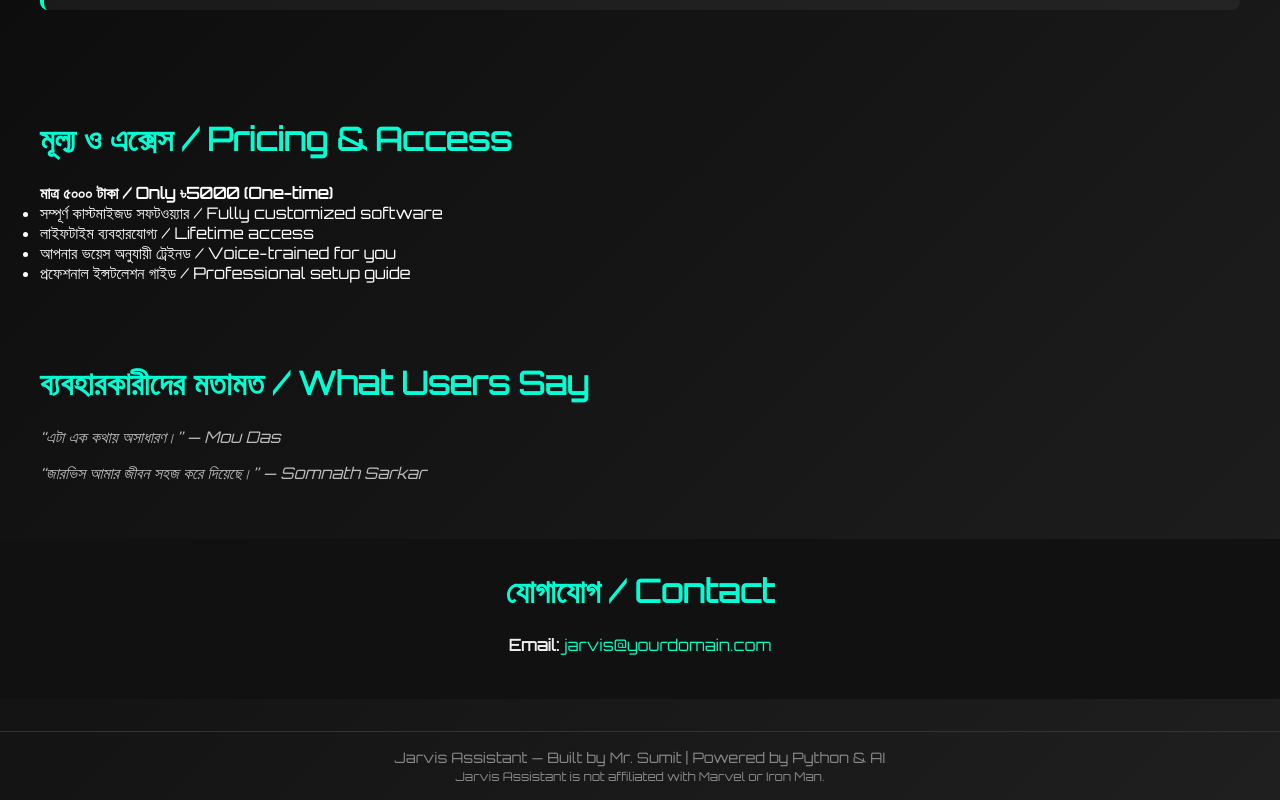
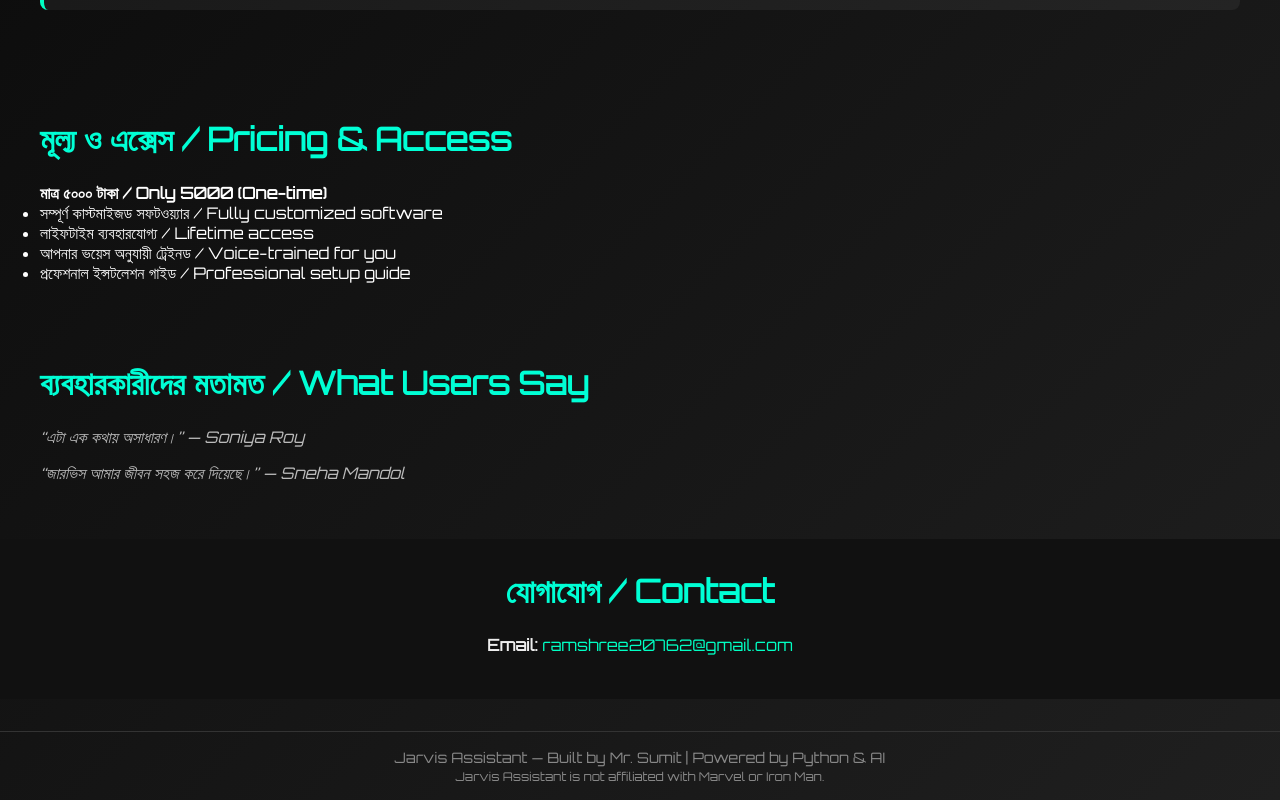
Before and after one commit to Coding127/jarvisbysumit, a plain HTML site: page index.html in a window 1280 px wide. Shown: the part 1610-2410 px from the top of the page. Drawn offline with Linux system fonts and the light colour scheme.

Commit message:
Update index.html

```diff
--- a/index.html
+++ b/index.html
@@ -117,7 +117,7 @@
 
   <section>
     <h2>মূল্য ও এক্সেস / Pricing & Access</h2>
-    <p><strong>মাত্র ৫০০০ টাকা / Only ৳5000 (One-time)</strong></p>
+    <p><strong>মাত্র ৫০০০ টাকা / Only 5000 (One-time)</strong></p>
     <ul>
       <li>সম্পূর্ণ কাস্টমাইজড সফটওয়্যার / Fully customized software</li>
       <li>লাইফটাইম ব্যবহারযোগ্য / Lifetime access</li>
@@ -128,14 +128,14 @@
 
   <section>
     <h2>ব্যবহারকারীদের মতামত / What Users Say</h2>
-    <p class="feedback">“এটা এক কথায় অসাধারণ।” — Mou Das</p>
-    <p class="feedback">“জারভিস আমার জীবন সহজ করে দিয়েছে।” — Somnath Sarkar</p>
+    <p class="feedback">“এটা এক কথায় অসাধারণ।” — Soniya Roy</p>
+    <p class="feedback">“জারভিস আমার জীবন সহজ করে দিয়েছে।” — Sneha Mandol</p>
   </section>
 
   <section class="contact">
-  <h2>যোগাযোগ / Contact</h2>
-  <p><strong>Email:</strong> <a href="ramshree20762@gmail.com" style="color:#00ffc3;text-decoration:none;">jarvis@yourdomain.com</a></p>
-</section>
+    <h2>যোগাযোগ / Contact</h2>
+    <p><strong>Email:</strong> <a href="mailto:ramshree20762@gmail.com" style="color:#00ffc3;text-decoration:none;">ramshree20762@gmail.com</a></p>
+  </section>
 
   <div class="footer">
     Jarvis Assistant — Built by Mr. Sumit | Powered by Python & AI<br>
```
